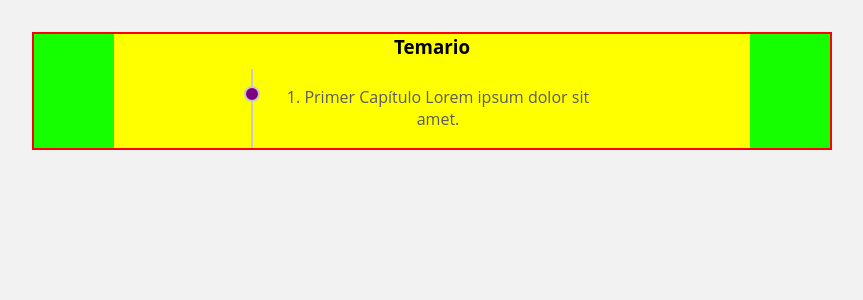
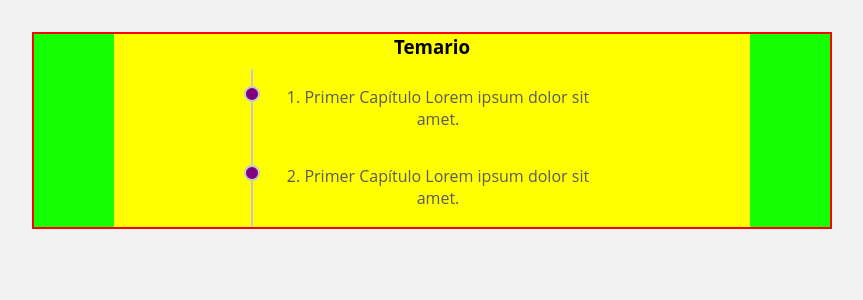
Before and after one commit to VictoriaIleanaRodriguezMora/portfolio_react, a React (Vite) app: page / in a window 1280 px wide. Shown: the top 300 px of the page, without its empty margins (208-1071 px from the left). Built offline with nearby package versions, Linux system fonts and the light colour scheme.

Commit message:
feat(components/Lista_Punteada & components/Lista_Punteada_Item & components/Lista_Punteada_Contenedor_Item): :sparkles: Se componetiza la lista (ul) del componente.

```diff
--- a/src/components/Lista_Punteada/Lista_Punteada.tsx
+++ b/src/components/Lista_Punteada/Lista_Punteada.tsx
@@ -1,6 +1,6 @@
 // import React from "react";
 import "./Lista_Punteada.css";
-import Lista_Item from "../Lista_Punteada_Item/Lista_Item";
+import Lista_Punteada_Contenedor_Item from "../Lista_Punteada_Contenedor_Item/Lista_Punteada_Contenedor_Item";
 
 const Lista_Punteada = () => {
   return (
@@ -12,13 +12,7 @@ const Lista_Punteada = () => {
             id="Lista_Punteada-contenido"
           >
             <h3>Temario</h3>
-            <ul className="lista">
-              <Lista_Item
-                contenido_prop={
-                  "1. Primer Capítulo Lorem ipsum dolor sit amet."
-                }
-              />
-            </ul>
+            <Lista_Punteada_Contenedor_Item />
           </div>
         </aside>
       </div>
--- /dev/null
+++ b/src/components/Lista_Punteada_Contenedor_Item/Lista_Punteada_Contenedor_Item.tsx
@@ -0,0 +1,17 @@
+// import React from 'react'
+import Lista_Punteada_Item from "../Lista_Punteada_Item/Lista_Punteada_Item";
+
+const Lista_Punteada_Contenedor_Item = () => {
+  return (
+    <ul className="lista">
+      <Lista_Punteada_Item
+        contenido_prop={"1. Primer Capítulo Lorem ipsum dolor sit amet."}
+      />
+      <Lista_Punteada_Item
+        contenido_prop={"2. Primer Capítulo Lorem ipsum dolor sit amet."}
+      />
+    </ul>
+  );
+};
+
+export default Lista_Punteada_Contenedor_Item;
```
Also changed, not shown: src/components/Lista_Punteada_Item/Lista_Punteada_Item.tsx (renamed from src/components/Lista_Punteada_Item/Lista_Item.tsx).
